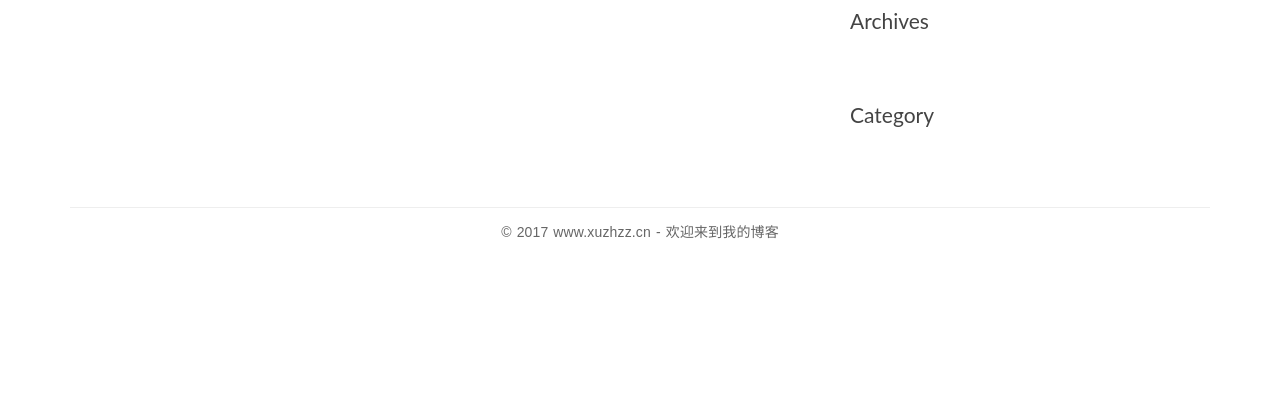
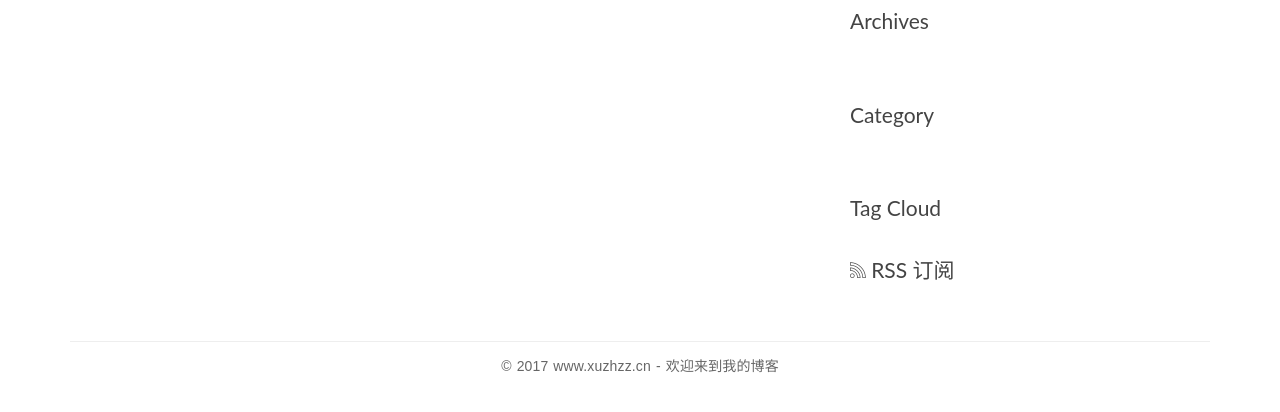
Before and after one commit to xuzhzz/DjangoBlog, a Django app: page / in a window 1280 px wide. Shown: the part 260-672 px from the top of the page. Run offline with Django 3.2, Linux system fonts and the light colour scheme; data that the repository does not hold is empty; some libraries are stand-ins or nearby versions.

Commit message:
add tag cloud and rss

```diff
--- a/DjangoBlog/urls.py
+++ b/DjangoBlog/urls.py
@@ -15,9 +15,11 @@ Including another URLconf
 """
 from django.conf.urls import url, include
 from django.contrib import admin
+from blog.feeds import AllPostsRssFeed
 
 urlpatterns = [
     url(r'^admin/', include(admin.site.urls)),
     url(r'', include('blog.urls')),
-    url(r'', include('comments.urls'))
+    url(r'', include('comments.urls')),
+    url(r'^all/rss/$', AllPostsRssFeed(), name='rss')
 ]
--- a/blog/static/blog/css/custom.css
+++ b/blog/static/blog/css/custom.css
@@ -417,6 +417,38 @@ figure {
     color: #000;
 }
 
+.widget-tag-cloud ul {
+    padding: 0;
+    margin: 0;
+    margin-right: -10px;
+}
+
+.widget-tag-cloud ul li {
+    list-style-type: none;
+    font-size: 13px;
+    display: inline-block;
+    margin-right: 10px;
+    margin-bottom: 10px;
+    padding: 3px 8px;
+    border: 1px solid #ddd;
+}
+
+.widget-content ul ul {
+    margin-top: 10px;
+}
+
+.widget-content ul li {
+    margin-bottom: 10px;
+}
+
+.rss {
+    font-size: 21px;
+    margin-top: 30px;
+}
+
+.rss a {
+    color: #444;
+}
 /**
  * 6.0 - Footer
  */
--- a/blog/templatetags/blog_tags.py
+++ b/blog/templatetags/blog_tags.py
@@ -1,4 +1,4 @@
-from ..models import Post, Category
+from ..models import Post, Category, Tag
 from django import template
 from django.db.models.aggregates import Count
 
@@ -14,4 +14,8 @@ def archives():
 
 @register.simple_tag()
 def get_category():
-    return Category.objects.annotate(num_posts=Count('post')).filter(num_posts__gt=0)
+    return Category.objects.annotate(num_posts=Count('post')).filter(num_posts__gt=0) # gt 大于0； gte 大于等于0
+
+@register.simple_tag()
+def get_tags():
+    return Tag.objects.annotate(num_posts=Count('post')).filter(num_posts__gt=0)
--- a/blog/urls.py
+++ b/blog/urls.py
@@ -1,6 +1,5 @@
 from django.conf.urls import url
 from . import views
-
 app_name = 'blog'
 urlpatterns = [
     # url(r'^$', views.index, name='index'),
@@ -14,4 +13,5 @@ urlpatterns = [
     url(r'^archives/(?P<year>[0-9]{4})/(?P<month>[0-9]{1,2})/$', views.ArchiveView.as_view(), name='archives'),
     # url(r'^category/(?P<pk>[0-9]+)/$', views.category, name='category'),
     url(r'^category/(?P<pk>[0-9]+)/$', views.CategoryView.as_view(), name='category'),
+    url(r'^tag/(?P<pk>[0-9]+)/$', views.TagView.as_view(), name='tag'),
 ]
--- a/blog/views.py
+++ b/blog/views.py
@@ -271,3 +271,13 @@ class CategoryView(ListView):
     def get_queryset(self):
         name = get_object_or_404(Category, pk=self.kwargs.get('pk'))
         return super(CategoryView, self).get_queryset().filter(category=name)
+
+
+class TagView(ListView):
+    model = Post
+    template_name = 'blog/index.html'
+    context_object_name = 'post_list'
+
+    def get_queryset(self):
+        tag = get_object_or_404(Tag, pk=self.kwargs.get('pk'))
+        return super(TagView, self).get_queryset().filter(tag=tag)
--- a/templates/blog/base.html
+++ b/templates/blog/base.html
@@ -44,9 +44,11 @@
                     <div class="collapse navbar-collapse" id="bs-example-navbar-collapse-1">
                         <ul class="nav navbar-nav navbar-right">
                             <li class="cl-effect-11"><a href="{% url 'blog:index' %}" data-hover="Home">Home</a></li>
-                            <li class="cl-effect-11"><a href="{% url 'blog:fulwidpost' %}" data-hover="Blog">Blog</a></li>
+                            <li class="cl-effect-11"><a href="{% url 'blog:fulwidpost' %}" data-hover="Blog">Blog</a>
+                            </li>
                             <li class="cl-effect-11"><a href="{% url 'blog:about' %}" data-hover="About">About</a></li>
-                            <li class="cl-effect-11"><a href="{% url 'blog:contact' %}" data-hover="Contact">Contact</a></li>
+                            <li class="cl-effect-11"><a href="{% url 'blog:contact' %}" data-hover="Contact">Contact</a>
+                            </li>
                         </ul>
                     </div><!-- /.navbar-collapse -->
                 </nav>
@@ -109,6 +111,21 @@
                         {% endfor %}
                     </ul>
                 </div>
+                <div class="widget widget-tag-cloud">
+                    <h3 class="widget-title">Tag Cloud</h3>
+                    {% get_tags as tag %}
+                    <ul>
+                        {% for t in tag %}
+                            <li>
+                                <a href="{% url 'blog:tag' t.pk %}">{{ t.name }}</a>
+                                <span class="post-count">({{ t.num_posts }})</span>
+                            </li>
+                        {% endfor %}
+                    </ul>
+                </div>
+                <div class="rss">
+                    <a href="{% url 'rss' %}"><span class="ion-social-rss-outline"></span> RSS 订阅</a>
+                </div>
             </aside>
         </div>
     </div>
```
Also changed, not shown: blog/feeds.py (added, +26 -0 lines), templates/blog/detail.html (+9 -0 lines). Lines whose indentation alone changed are shown as unchanged.
